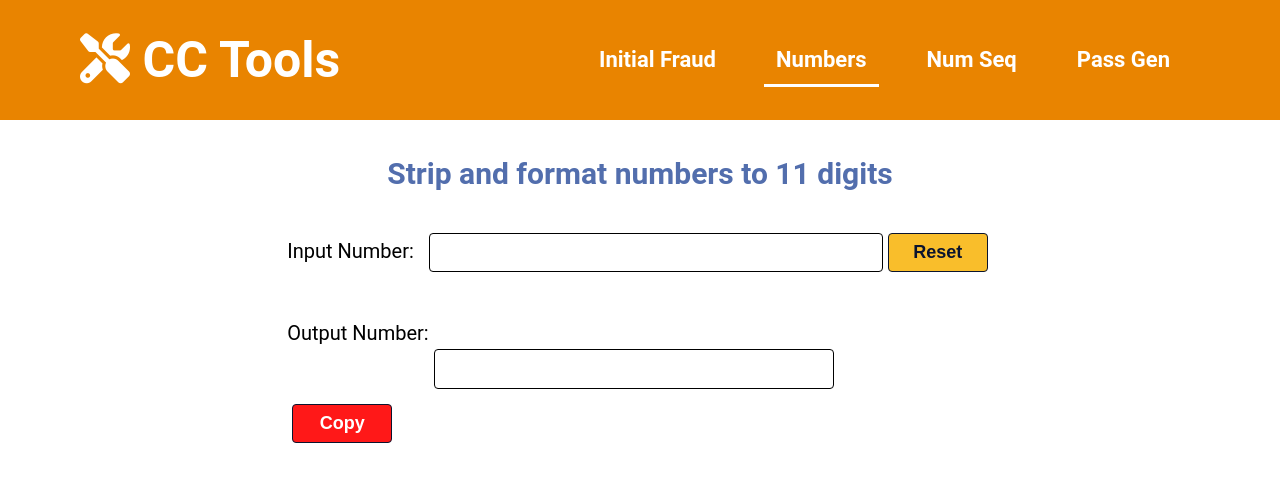
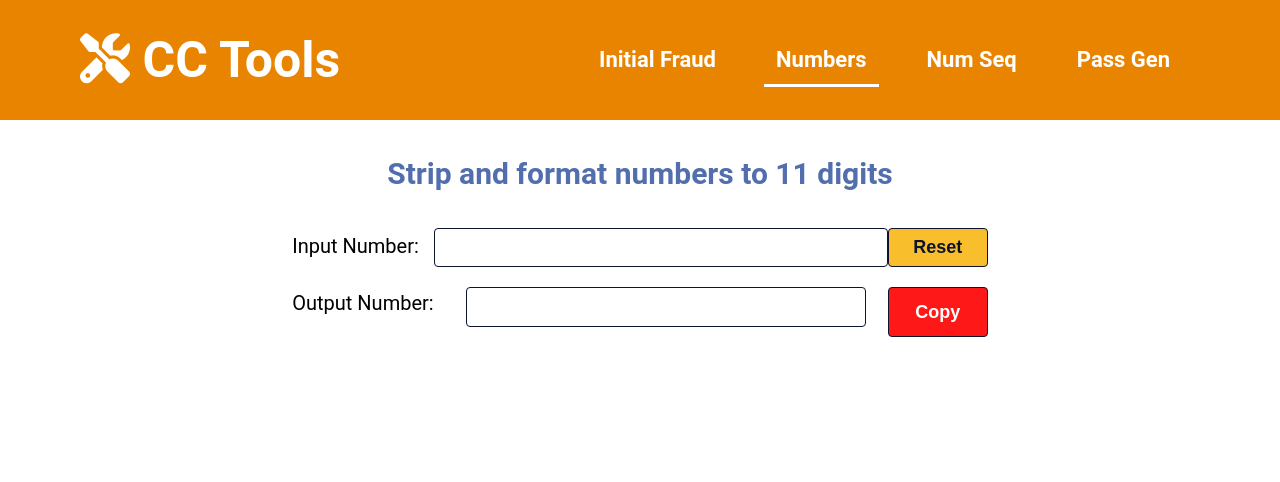
Before and after one commit to MelvinPeepers/tools, a React (Create React App) app in the folder my-app/: page /numbers in a window 1280 px wide. Shown: the top 482 px of the page. Built offline with nearby package versions, Linux system fonts and the light colour scheme.

Commit message:
working on css for numbers

```diff
--- a/my-app/src/components/pages/login/Login.css
+++ b/my-app/src/components/pages/login/Login.css
@@ -194,7 +194,7 @@ forms
   width: 100%;
 }
 
-form {
+/*form {
   width: 100%;
   text-align: center;
 }
@@ -246,4 +246,4 @@ form {
 .label {
   font-size: 2rem;
   margin-right: 10px;
-}
+}*/
--- a/my-app/src/components/pages/numbers/Numbers.css
+++ b/my-app/src/components/pages/numbers/Numbers.css
@@ -215,7 +215,6 @@ form {
   font-size: 1.8rem;
   font-weight: bold;
   padding: 8px 20px;
-  margin: 5px 5px;
   cursor: pointer;
   text-align: center;
   text-decoration: none;
@@ -230,17 +229,12 @@ form {
   padding-bottom: 20px;
 }
 
-.list-output {
-  padding-top: 20px;
-  margin-right: 12px;
-}
-
 .input,
 .output {
   font-size: 1.8rem;
   padding: 8px 110px;
   border-radius: 4px;
-  border: 1px solid #000000;
+  border: 1px solid var(--main-tx-color);
 }
 
 .label {
@@ -248,6 +242,11 @@ form {
   margin-right: 10px;
 }
 
+.list-output {
+  display: flex;
+  align-content: center;
+}
+
 .output {
   width: 400px;
   padding-bottom: 30px;
--- a/my-app/src/components/pages/numbers/Numbers.js
+++ b/my-app/src/components/pages/numbers/Numbers.js
@@ -33,7 +33,7 @@ const Numbers = () => {
             <input type="hidden" name="form-name" value="number" />
             <ul className="form-list">
               <li className="list-input">
-                <label className='label' for="text-input">Input Number: </label>
+                <label className='label' form="text-input">Input Number: </label>
                 <input
                   className="input"
                   name="number"
```
